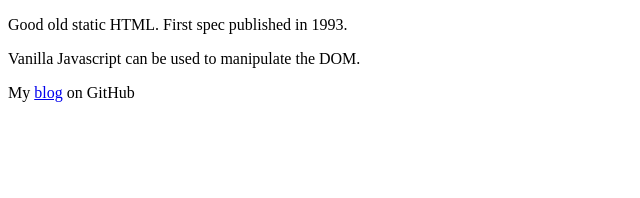
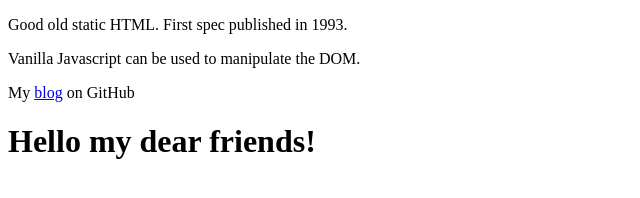
Before and after one commit to hdr1001/hdrReact101, a React app: page / in a window 1280 px wide. Shown: the whole page, without its empty margins (0-640 px from the left). Built offline with nearby package versions, Linux system fonts and the light colour scheme.

Commit message:
+ Rendering Elements code https://bit.ly/3k21dab

```diff
--- a/src/components/App.js
+++ b/src/components/AppJsx.js
@@ -1,6 +1,6 @@
 import React from "react";
 
-const App = () => {
+const AppJsx = (props) => {
    const strMdf = 'my dear friends';
    const langEs = 'es';
    const colorRed = {color: 'red'};
@@ -28,11 +28,20 @@ const App = () => {
    //JSX elements may contain children
    jsxElem.push(<p>My <a href={hdrBlogUrl} title="My blog">blog</a> on GitHub</p>);
 
+   let arrIdx = props.arrIdx;
+
+   if(typeof arrIdx == 'number') {
+      arrIdx = arrIdx % jsxElem.length
+   }
+   else {
+      arrIdx = jsxElem.length - 1
+   }
+
    return (
       <div>
-         {jsxElem[jsxElem.length - 1]}
+         {jsxElem[arrIdx]}
       </div>
    );
 };
 
-export default App;
+export default AppJsx;
--- a/src/index.html
+++ b/src/index.html
@@ -23,6 +23,7 @@
 <body>
    <p>Good old static HTML. First spec published in 1993.</p>
    <div id="vanillaJs"></div>
-   <div id="rootReact"></div>
+   <div id="rootJsx"></div>
+   <div id="rootRender"></div>
 </body>
 </html>
--- a/src/index.js
+++ b/src/index.js
@@ -1,5 +1,13 @@
 import React from 'react';
 import ReactDOM from 'react-dom';
-import App from './components/App';
+import AppJsx from './components/AppJsx';
 
-ReactDOM.render(<App/>, document.querySelector('#rootReact'));
+//Introducing JSX (https://bit.ly/3E2ruxn)
+ReactDOM.render(<AppJsx />, document.getElementById('rootJsx'));
+
+let renderCount = 0;
+
+//Rendering Elements (https://bit.ly/3k21dab)
+setInterval(() => {
+   ReactDOM.render(<AppJsx arrIdx={renderCount++} />, document.getElementById('rootRender'));
+}, 2000);
```
